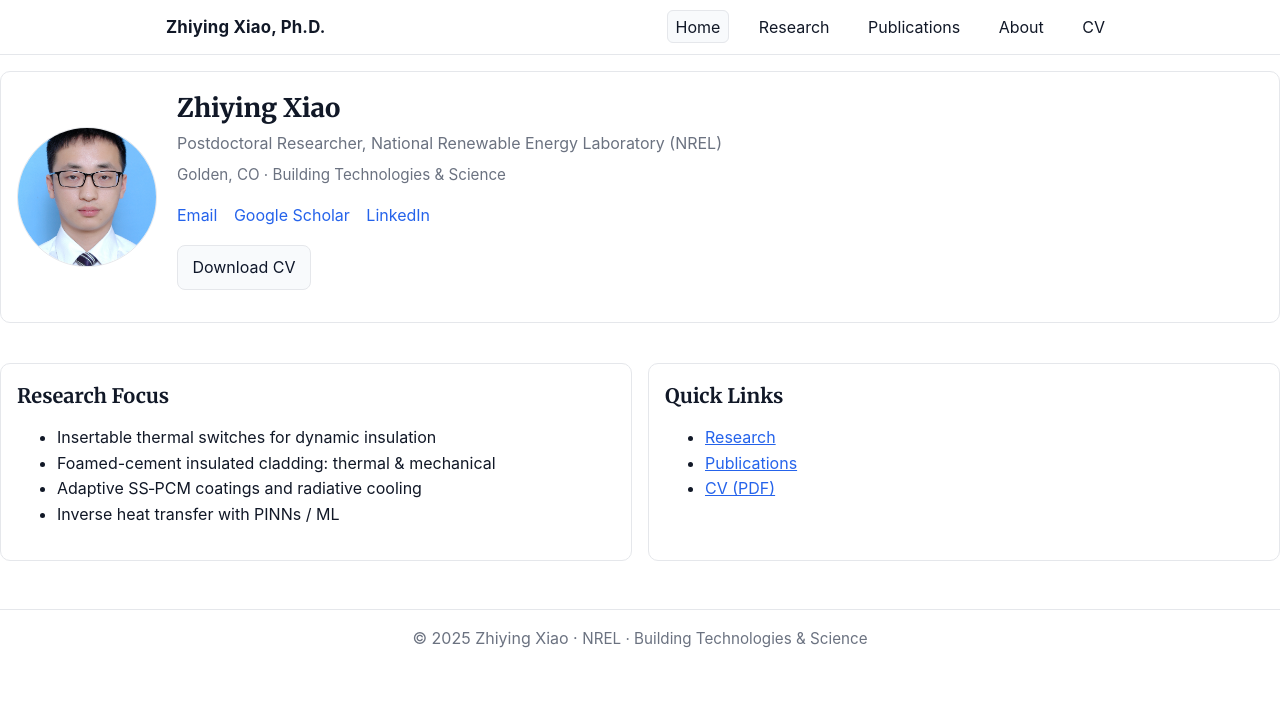
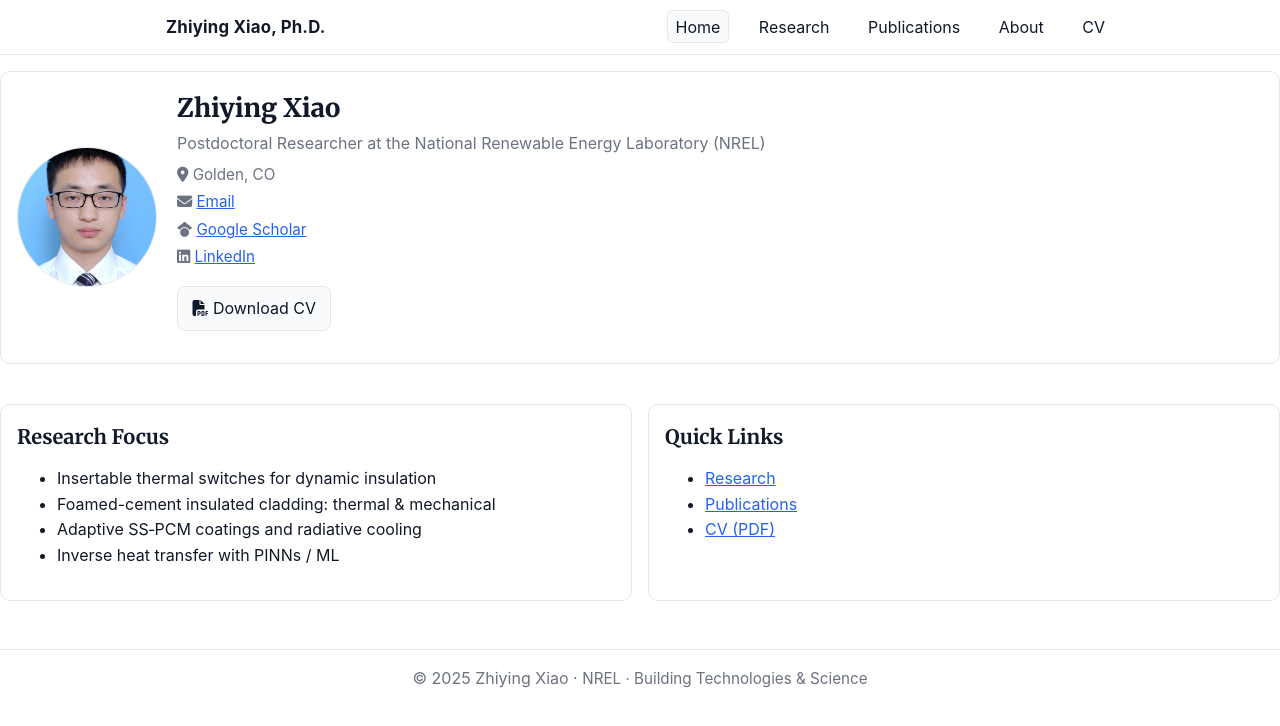
Before and after one commit to iefnxtdm/iefnxtdm.github.io, a plain HTML site: page index.html in a window 1280 px wide. Drawn offline with Linux system fonts and the light colour scheme.

Commit message:
Update index.html

```diff
--- a/index.html
+++ b/index.html
@@ -24,16 +24,19 @@
   <img src="images/profile.jpg" alt="Profile photo" onerror="this.style.display='none'">
   <div>
     <h1>Zhiying Xiao</h1>
-    <p class="role">Postdoctoral Researcher, National Renewable Energy Laboratory (NREL)</p>
-    <p class="meta">Golden, CO · Building Technologies & Science</p>
-    <p class="social">
-      <a href="mailto:zhiying.xiao@nrel.gov">Email</a>
-      <a href="https://scholar.google.com/citations?user=nIl3FrUAAAAJ&hl=en" target="_blank" rel="noopener">Google Scholar</a>
-      <a href="https://www.linkedin.com/in/zyx-6b3796112/" target="_blank" rel="noopener">LinkedIn</a>
-    </p>
-    <p><a class="btn" href="files/Zhiying_Xiao_CV.pdf">Download CV</a></p>
+    <p class="role">Postdoctoral Researcher at the National Renewable Energy Laboratory (NREL)</p>
+
+    <p class="meta"><i class="fa-solid fa-location-dot"></i> Golden, CO</p>
+    <p class="meta"><i class="fa-solid fa-envelope"></i> <a href="mailto:zhiying.xiao@nrel.gov">Email</a></p>
+    <p class="meta"><i class="fa-brands fa-google-scholar"></i>
+      <a href="https://https://scholar.google.com/citations?user=nIl3FrUAAAAJ&hl=en" target="_blank" rel="noopener">Google Scholar</a></p>
+    <p class="meta"><i class="fa-brands fa-linkedin"></i>
+      <a href="https://www.linkedin.com/in/zyx-6b3796112/" target="_blank" rel="noopener">LinkedIn</a></p>
+
+    <p><a class="btn" href="files/Zhiying_Xiao_CV.pdf"><i class="fa-solid fa-file-pdf"></i> Download CV</a></p>
   </div>
 </section>
+
 
 <section class="grid grid-2">
   <div class="card"><h2>Research Focus</h2>
```
